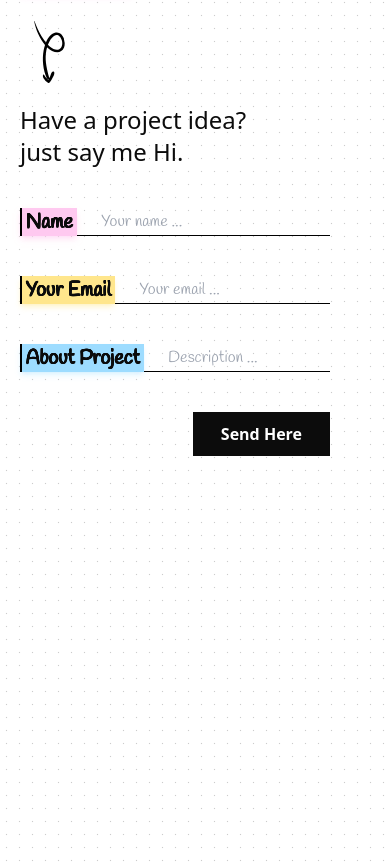
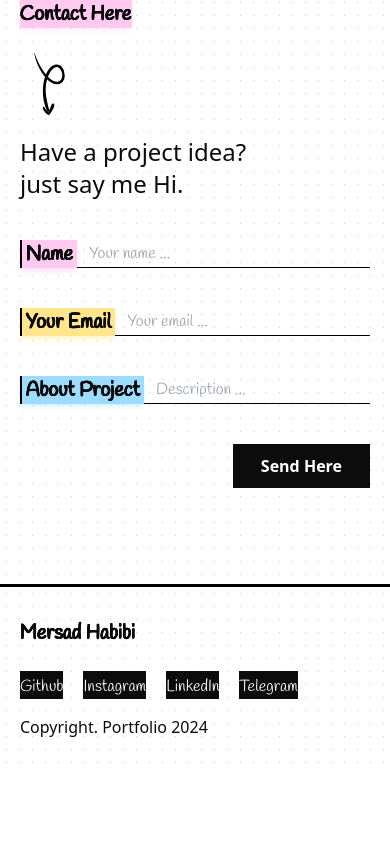
Before and after one commit to MersadHabibi/Portfolio, a Next.js app: page / in a window 390 px wide. Shown: the part 3319-4183 px from the top of the page. After the commit the page ends 4090 px from the top, so only its background shows below. Built offline with nearby package versions, Linux system fonts and the light colour scheme.

Commit message:
Build: Footer

```diff
--- a/app/globals.css
+++ b/app/globals.css
@@ -41,6 +41,17 @@
       0.5px -0.5px #0c0c0c,
       -0.5px 0.5px #0c0c0c;
   }
+  .text-border-white {
+    text-shadow:
+      0.5px 0 #fff,
+      -0.5px 0 #fff,
+      0 0.5px #fff,
+      0 -0.5px #fff,
+      0.5px 0.5px #fff,
+      -0.5px -0.5px #fff,
+      0.5px -0.5px #fff,
+      -0.5px 0.5px #fff;
+  }
 
   .project-button-radiuses {
     border-top-left-radius: 20px;
--- a/app/layout.tsx
+++ b/app/layout.tsx
@@ -2,6 +2,7 @@ import { FInter } from "@/config/fonts";
 import { cn } from "@/lib/utils";
 import type { Metadata } from "next";
 import "./globals.css";
+import Footer from "@/components/templates/Footer";
 
 export const metadata: Metadata = {
   title: "Portfolio | Mersad Habibi",
@@ -20,11 +21,10 @@ export default function RootLayout({
           "!w-svw overflow-x-hidden font-sans font-medium text-first-text-color",
           FInter.className,
         )}>
-        <div className="">
-          <div className="container border-black px-3 xs:border-l-[3px] xs:px-3">
-            {children}
-          </div>
+        <div className="container border-black px-3 xs:border-l-[3px] xs:px-3">
+          {children}
         </div>
+        <Footer />
       </body>
     </html>
   );
--- a/app/page.tsx
+++ b/app/page.tsx
@@ -6,7 +6,7 @@ import WhatIDo from "@/components/templates/WhatIDo";
 
 export default function Home() {
   return (
-    <main className="min-h-screen pb-96">
+    <main className="min-h-screen">
       <Navbar />
       <Header />
       <WhatIDo />
--- a/components/modules/SectionHeader.tsx
+++ b/components/modules/SectionHeader.tsx
@@ -22,7 +22,7 @@ export default function SectionHeader({
       <div className="flex w-fit flex-col gap-y-10 lg:items-end">
         <h3
           className={cn(
-            "text-border w-fit bg-first-color-100 text-xl font-normal shadow-md shadow-first-color-100/20 md:text-3xl/10",
+            "text-border w-fit bg-first-color-100 text-xl font-normal shadow-md shadow-first-color-100/20 sm:text-3xl/10",
             FHandlee.className,
             titleClassName,
           )}>
--- a/components/templates/Contact.tsx
+++ b/components/templates/Contact.tsx
@@ -4,7 +4,7 @@ import { cn } from "@/lib/utils";
 
 export default function Contact() {
   return (
-    <section className="flex flex-col gap-x-20 px-2 pb-6 lg:flex-row lg:justify-between lg:pb-48 xl:gap-x-32 2xl:gap-x-60">
+    <section className="flex flex-col gap-x-20 px-2 pb-24 lg:flex-row lg:justify-between lg:pb-48 xl:gap-x-32 2xl:gap-x-60">
       <SectionHeader
         title="Contact Here"
         description={
@@ -12,14 +12,14 @@ export default function Contact() {
             Have a project idea? <br /> just say me Hi.
           </>
         }
-        className="pt-4"
+        className="!pt-4"
         titleClassName="mr-auto"
       />
-      <div className="w-full space-y-10 pr-10 sm:space-y-14">
+      <div className="w-full space-y-10 sm:space-y-14 lg:pr-10">
         <div className="flex">
           <h3
             className={cn(
-              "text-border w-fit shrink-0 border-l-2 border-black bg-first-color-100 px-1 text-xl font-normal shadow-md shadow-first-color-100/50 md:text-3xl/10",
+              "text-border w-fit shrink-0 border-l-2 border-black bg-first-color-100 px-1 text-xl font-normal shadow-md shadow-first-color-100/50 sm:text-3xl/10",
               FHandlee.className,
             )}>
             Name
@@ -28,7 +28,7 @@ export default function Contact() {
             type="text"
             placeholder="Your name ..."
             className={cn(
-              "w-full border-b border-black bg-transparent px-6 outline-none sm:text-[28px]",
+              "w-full border-b border-black bg-transparent px-3 outline-none sm:px-6 sm:text-[28px]",
               FHandlee.className,
             )}
           />
@@ -36,7 +36,7 @@ export default function Contact() {
         <div className="flex">
           <h3
             className={cn(
-              "text-border w-fit shrink-0 border-l-2 border-black bg-third-color-100 px-1 text-xl font-normal shadow-md shadow-third-color-100/40 md:text-3xl/10",
+              "text-border w-fit shrink-0 border-l-2 border-black bg-third-color-100 px-1 text-xl font-normal shadow-md shadow-third-color-100/40 sm:text-3xl/10",
               FHandlee.className,
             )}>
             Your Email
@@ -45,7 +45,7 @@ export default function Contact() {
             type="text"
             placeholder="Your email ..."
             className={cn(
-              "w-full border-b border-black bg-transparent px-6 outline-none sm:text-[28px]",
+              "w-full border-b border-black bg-transparent px-3 outline-none sm:px-6 sm:text-[28px]",
               FHandlee.className,
             )}
           />
@@ -53,7 +53,7 @@ export default function Contact() {
         <div className="flex">
           <h3
             className={cn(
-              "text-border w-fit shrink-0 border-l-2 border-black bg-second-color-100 px-1 text-xl font-normal shadow-md shadow-second-color-100/30 md:text-3xl/10",
+              "text-border w-fit shrink-0 border-l-2 border-black bg-second-color-100 px-1 text-xl font-normal shadow-md shadow-second-color-100/30 sm:text-3xl/10",
               FHandlee.className,
             )}>
             About Project
@@ -62,7 +62,7 @@ export default function Contact() {
             type="text"
             placeholder="Description ..."
             className={cn(
-              "w-full border-b border-black bg-transparent px-6 outline-none sm:text-[28px]",
+              "w-full border-b border-black bg-transparent px-3 outline-none sm:px-6 sm:text-[28px]",
               FHandlee.className,
             )}
           />
--- /dev/null
+++ b/components/templates/Footer.tsx
@@ -0,0 +1,51 @@
+import { FHandlee } from "@/config/fonts";
+import { cn } from "@/lib/utils";
+import Link from "next/link";
+
+const Links = [
+  {
+    value: "Github",
+    href: "https://github.com/MersadHabibi",
+  },
+  {
+    value: "Instagram",
+    href: "https://www.instagram.com/mersadhabibii?igsh=MTgzMnFmcndlNzZpdw%3D%3D",
+  },
+  {
+    value: "LinkedIn",
+    href: "https://www.linkedin.com/in/mersad-habibi-b2701b2bb/",
+  },
+  {
+    value: "Telegram",
+    href: "https://t.me/MersadHabibi",
+  },
+];
+
+export default function Footer() {
+  return (
+    <div className="border-t-[3px] border-black">
+      <div className="container flex flex-col justify-between gap-y-6 border-black px-5 py-8 xs:border-l-[3px] sm:gap-y-8 sm:px-8 sm:py-12 lg:flex-row lg:items-center">
+        <h4
+          className={cn("text-border text-xl sm:text-4xl", FHandlee.className)}>
+          Mersad Habibi
+        </h4>
+        <div className="flex flex-col gap-4 sm:gap-7 lg:items-center">
+          <div className="flex items-center gap-x-5 sm:gap-x-16">
+            {Links.map((link) => (
+              <Link
+                key={link.value}
+                href={link.href}
+                className={cn(
+                  "text-border-white bg-first-text-color pt-1 text-white sm:text-3xl/8",
+                  FHandlee.className,
+                )}>
+                {link.value}
+              </Link>
+            ))}
+          </div>
+          <p className="font-normal sm:text-2xl">Copyright. Portfolio 2024</p>
+        </div>
+      </div>
+    </div>
+  );
+}
--- a/components/templates/Header.tsx
+++ b/components/templates/Header.tsx
@@ -5,7 +5,7 @@ import Image from "next/image";
 
 export default function Header() {
   return (
-    <header className="flex flex-col justify-between gap-y-4 py-32 pl-5 sm:pl-10 md:gap-y-7 lg:flex-row lg:items-end lg:pl-5 xl:pl-8 xl:pr-5">
+    <header className="flex flex-col justify-between gap-y-4 pb-40 pl-5 pt-32 sm:pl-5 md:gap-y-7 lg:flex-row lg:items-end lg:pl-5 xl:pl-8 xl:pr-5">
       <div className="space-y-4">
         <div className="flex items-start gap-x-3 md:gap-x-6">
           <div className="-mt-3 size-20 md:-mt-5 md:size-28">
--- a/components/templates/Projects.tsx
+++ b/components/templates/Projects.tsx
@@ -34,7 +34,7 @@ const projects = [
 
 export default function Projects() {
   return (
-    <section className="flex flex-col px-2 pb-28 lg:flex-row lg:pb-48">
+    <section className="flex flex-col px-2 pb-24 lg:flex-row lg:pb-48">
       <SectionHeader title="Featured Projects" />
       <div className="grid w-full grid-cols-1 grid-rows-2 gap-4 sm:grid-cols-2 sm:gap-3 md:gap-6 xl:gap-8">
         {projects.map((project) => (
--- a/components/templates/WhatIDo.tsx
+++ b/components/templates/WhatIDo.tsx
@@ -5,11 +5,11 @@ import Image from "next/image";
 
 export default function WhatIDo() {
   return (
-    <section className="pb-28 lg:pb-48">
+    <section className="pb-32 lg:pb-48">
       <div className="space-y-8 pl-5 lg:pl-16">
         <h3
           className={cn(
-            "text-border w-fit bg-first-color-100 text-xl font-normal md:text-3xl/10",
+            "text-border w-fit bg-first-color-100 text-xl font-normal sm:text-3xl/10",
             FHandlee.className,
           )}>
           What i do?
```
